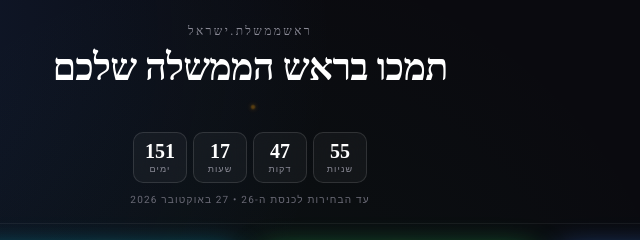
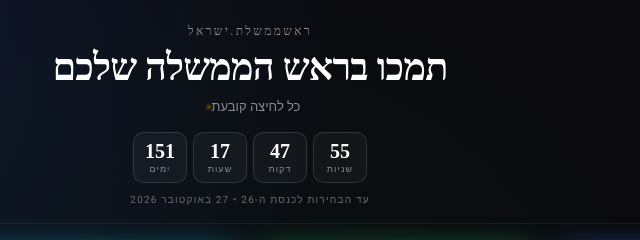
Before and after one commit to nsn972972/rosh-memshala, a plain HTML site: page index.html in a window 1280 px wide. Shown: the top 240 px of the page, 390-1030 px from the left. Drawn offline with Linux system fonts and the light colour scheme; no server answers; a web font is replaced by a local one.

Commit message:
Update subtitle text

```diff
--- a/index.html
+++ b/index.html
@@ -310,7 +310,7 @@
 <header>
   <div class="domain">ראשממשלת.ישראל</div>
   <h1>תמכו בראש הממשלה שלכם</h1>
-  <div class="subtitle"><span class="live-dot"></span></div>
+  <div class="subtitle">כל לחיצה קובעת<span class="live-dot"></span></div>
 
   <div class="countdown">
     <div class="countdown-unit"><span class="countdown-num" id="cd-days">--</span><span class="countdown-label">ימים</span></div>
```
